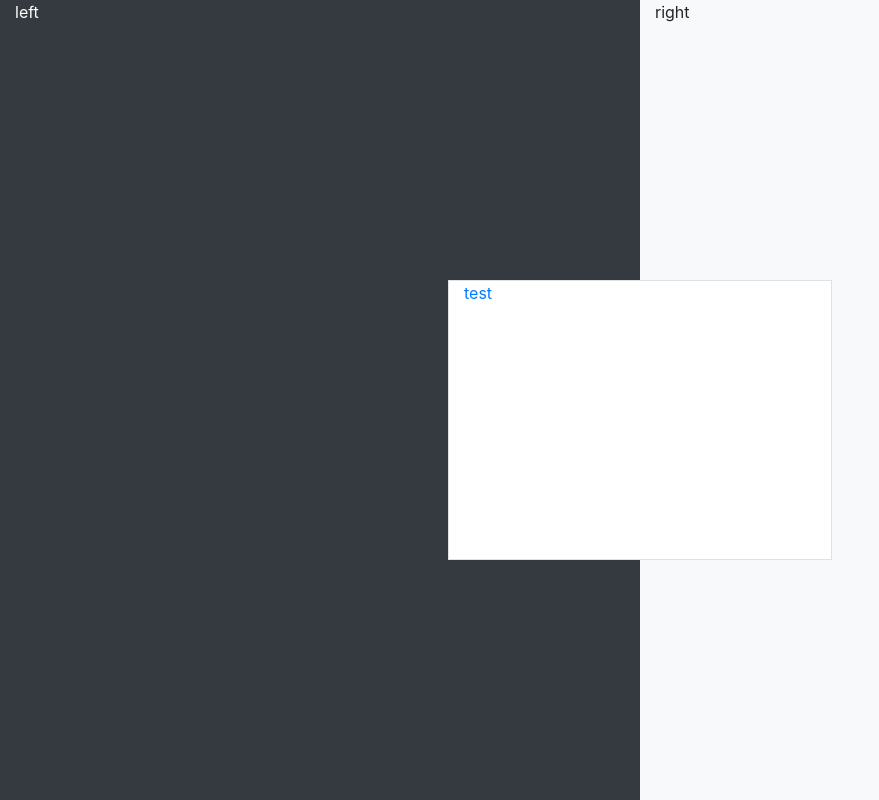
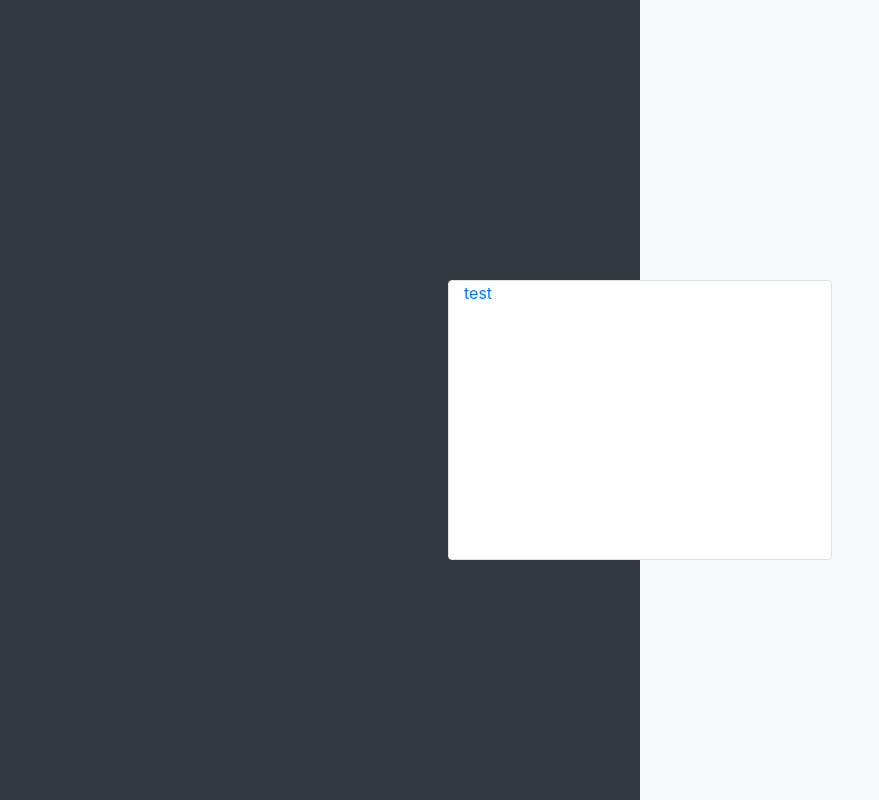
Before and after one commit to lappjeff/Github-Purge, an Angular app: page / in a window 1280 px wide. Shown: the whole page, without its empty margins (0-879 px from the left). Built offline with nearby package versions, Linux system fonts and the light colour scheme.

Commit message:
Added radius to login, removed text from cols

```diff
--- a/src/app/app.component.html
+++ b/src/app/app.component.html
@@ -1,8 +1,8 @@
 <router-outlet>
   <div class="container-fluid total-container">
     <div class="row">
-      <div class="col bg-dark text-white bg-column">left</div>
-      <div class="col bg-light bg-column">right</div>
+      <div class="col bg-dark text-white bg-column"></div>
+      <div class="col bg-light bg-column"></div>
       <app-login></app-login>
     </div>
   </div>
--- a/src/app/login/login.component.html
+++ b/src/app/login/login.component.html
@@ -1 +1 @@
-<div class="col border text-primary position-fixed login">test</div>
+<div class="col border text-primary position-fixed login rounded">test</div>
```
